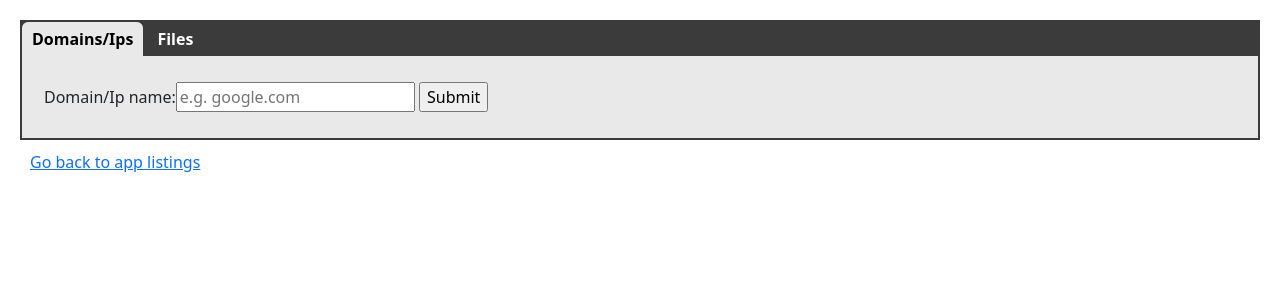
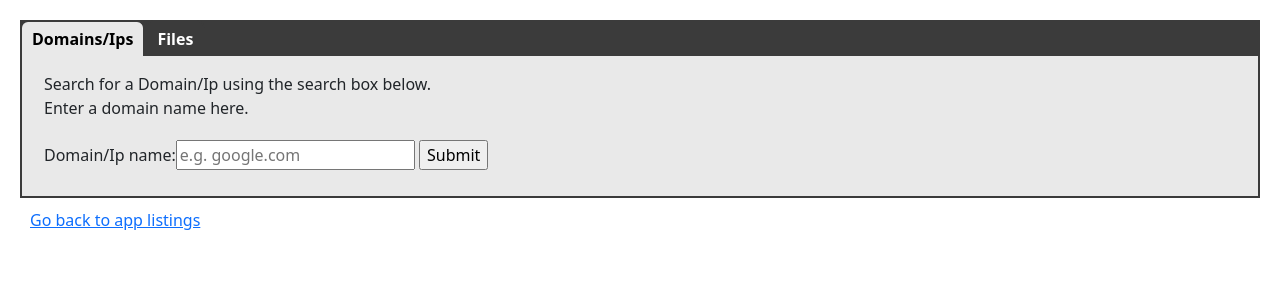
Before and after one commit to tyse-2001/fis_fastapi_repo, a Django app: page /fastapi_table/ in a window 1280 px wide. Shown: the part 69-369 px from the top of the page. Run offline with Django 3.2, Linux system fonts and the light colour scheme.

Commit message:
Updated several
fis_django:
admin.py: updated search fields and list filters with appropiate fields
style.css: new class style
domain_ip_page, files_page: added if condition to check if provided values are empty before loading relevant areas of page
form_tabs.html: added descriptions in each tab

```diff
--- a/fis_django/fastapi_table/static/fastapi_table/style.css
+++ b/fis_django/fastapi_table/static/fastapi_table/style.css
@@ -138,3 +138,6 @@ td {
   margin-top: 20px;
   margin-bottom: 20px;
 }
+.form_desc {
+  margin: 10px;
+}
--- a/fis_django/fastapi_table/templates/fastapi_table/domain_ip_page.html
+++ b/fis_django/fastapi_table/templates/fastapi_table/domain_ip_page.html
@@ -36,6 +36,7 @@
                 </div>
                 <br>
                 <br>
+                {% if ref_files %}
                 <h4 class="table-header">referrer_files table values</h4>
                 <div class="table_container">
                     <table>
@@ -67,8 +68,10 @@
                         </tbody>
                     </table>
                 </div>
+                {% endif %}
                 <br>
                 <br>
+                {% if comm_files %}
                 <h4 class="table-header">communicating_files table values</h4>
                 <div class="table_container">
                     <table>
@@ -100,6 +103,7 @@
                         </tbody>
                     </table>
                 </div>
+                {% endif %}
             {% else %}
                 <p>value not found</p>
             {% endif %}
--- a/fis_django/fastapi_table/templates/fastapi_table/files_page.html
+++ b/fis_django/fastapi_table/templates/fastapi_table/files_page.html
@@ -41,6 +41,7 @@
                 </div>
                 <br>
                 <br>
+                {% if exec_parent %}
                 <h4 class="table-header">execution_parents table values</h4>
                 <div class="table_container">
                     <table>
@@ -71,6 +72,7 @@
                         </tbody>
                     </table>
                 </div>
+                {% endif %}
             {% else %}
                 <p>value not found</p>
             {% endif %}
--- a/fis_django/fastapi_table/templates/fastapi_table/form_tabs.html
+++ b/fis_django/fastapi_table/templates/fastapi_table/form_tabs.html
@@ -29,6 +29,10 @@
 
 <!-- Tab content -->
 <div id="domain_ip_form" class="tabcontent">
+    <p class="form_desc">
+        Search for a Domain/Ip using the search box below.<br>
+        Enter a domain name here.
+    </p>
     <div class="tab-form">
         <form action="/fastapi_table/domain_ip_get/" method="get">
             {% csrf_token %}
@@ -38,6 +42,10 @@
     </div>
 </div>
 <div id="files_form" class="tabcontent">
+    <p class="form_desc">
+        Search for an ip address using the search box below.<br>
+        Enter an ip address here.
+    </p>
     <div class="tab-form">
         <form action="/fastapi_table/files_get/" method="get">
             {% csrf_token %}
```
Also changed, not shown: fis_django/fastapi_table/admin.py (+6 -6 lines).
